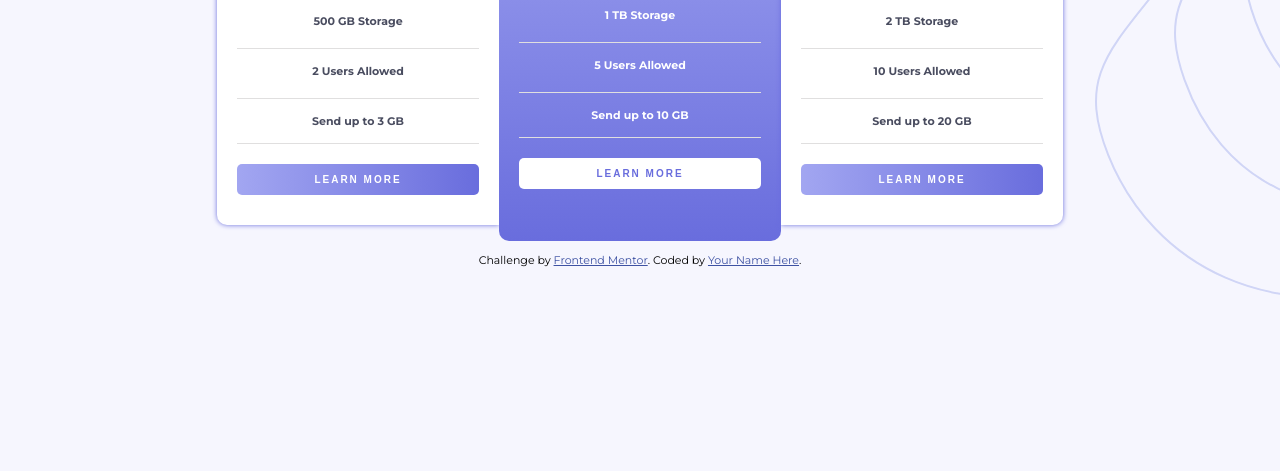
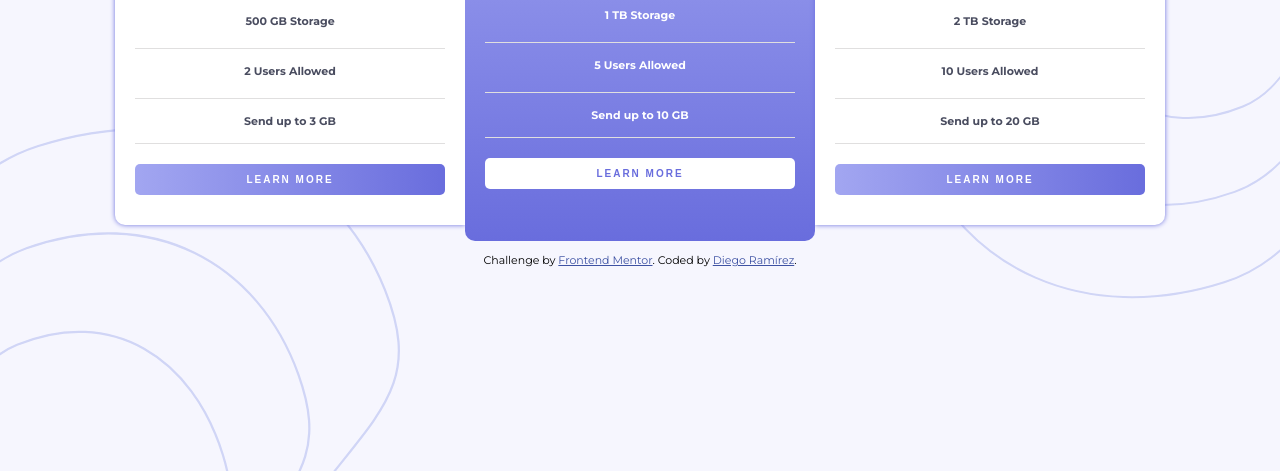
Before and after one commit to Diego2Drm/pricing-component-with-toggle, a website: page src/index.html in a window 1280 px wide. Shown: the part 329-800 px from the top of the page. Drawn offline with Linux system fonts and the light colour scheme.

Commit message:
Add img bottom

```diff
--- a/src/desktop.css
+++ b/src/desktop.css
@@ -1,3 +1,7 @@
+.container__body{
+  height: 100vh;
+  overflow: hidden;
+}
 header .content--subscription {
   justify-content: center;
   gap: 4rem;
@@ -13,14 +17,25 @@ main {
 main .content__professional {
   height: 100%;
   padding-top: 4rem;
-  width: 28.2rem;
+  width: 35rem;
 }
 
 main .content__basic{
-  width: 28.2rem;
+  width: 35rem;
   border-radius: 1rem 0 0 1rem;
 }
 main .content__master {
-  width: 28.2rem;
+  width: 35rem;
   border-radius: 0 1rem 1rem 0;
 }
+.bg-top{
+  right: 0;
+}
+.bg-bottom{
+  display: flex;
+  position: absolute;
+  bottom: 0;
+  left: 0;
+  z-index: -1;
+  width: 40rem;
+}
--- a/src/index.html
+++ b/src/index.html
@@ -123,9 +123,9 @@
 
     <div class="attribution">
       Challenge by <a href="https://www.frontendmentor.io?ref=challenge" target="_blank">Frontend Mentor</a>.
-      Coded by <a href="#">Your Name Here</a>.
+      Coded by <a href="https://github.com/Diego2Drm/pricing-component-with-toggle">Diego Ramírez</a>.
     </div>
-    <!-- <img class="bg-bottom" src="../images/bg-bottom.svg" alt="bg-bottom"> -->
+    <img class="bg-bottom" src="./images/bg-bottom.svg" alt="bg-bottom">
   </section>
 
 </body>
--- a/src/style.css
+++ b/src/style.css
@@ -265,3 +265,7 @@ header label:hover {
   background: #696ddd;
   color: #fff;
 }
+
+.bg-bottom{
+  display: none;
+}
```
